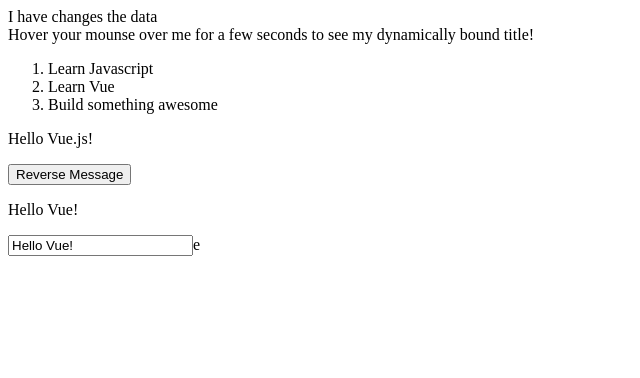
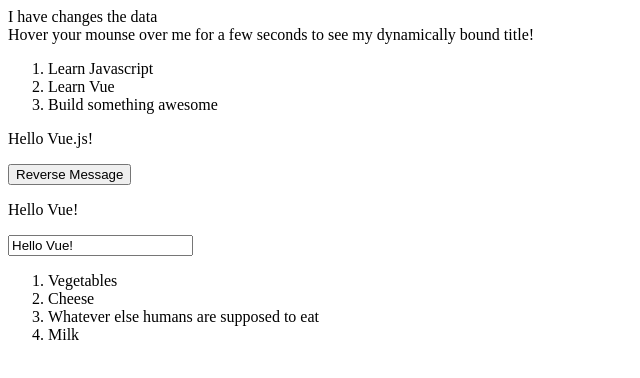
Before and after one commit to suhailifaizzi/hello-vue, a plain HTML site: page index.html in a window 1280 px wide. Shown: the whole page, without its empty margins (0-640 px from the left). Drawn offline with nearby package versions, Linux system fonts and the light colour scheme.

Commit message:
Added comment

```diff
--- a/index.html
+++ b/index.html
@@ -31,7 +31,17 @@
     </div>
     <div id="app-6">
         <p>{{ message }}</p>
-        <input v-model="message">e
+        <input v-model="message">
+    </div>
+    <!-- Exercise 4: Composing with Components -->
+    <div id="app-7">
+        <ol>
+            <todo-item
+              v-for = "item in groceryList"
+              v-bind:todo = "item"
+              v-bind:key = "item.id"
+            ></todo-item>
+        </ol>
     </div>
     <script src="index.js"></script>
 </body>
--- a/index.js
+++ b/index.js
@@ -50,3 +50,21 @@ var app6 = new Vue({
     message: 'Hello Vue!'
   }
 })
+
+// Define a new component called todo-item (required to use <todo-item> in html)
+Vue.component('todo-item', {
+  props: ['todo'],
+  template: '<li>{{ todo.text }}</li>'
+})
+
+var app7 = new Vue({
+  el: '#app-7',
+  data: {
+    groceryList: [
+      { id: 0, text: 'Vegetables' },
+      { id: 1, text: 'Cheese' },
+      { id: 2, text: 'Whatever else humans are supposed to eat' },
+      { id: 3, text: 'Milk' }
+    ]
+  }
+})
```
